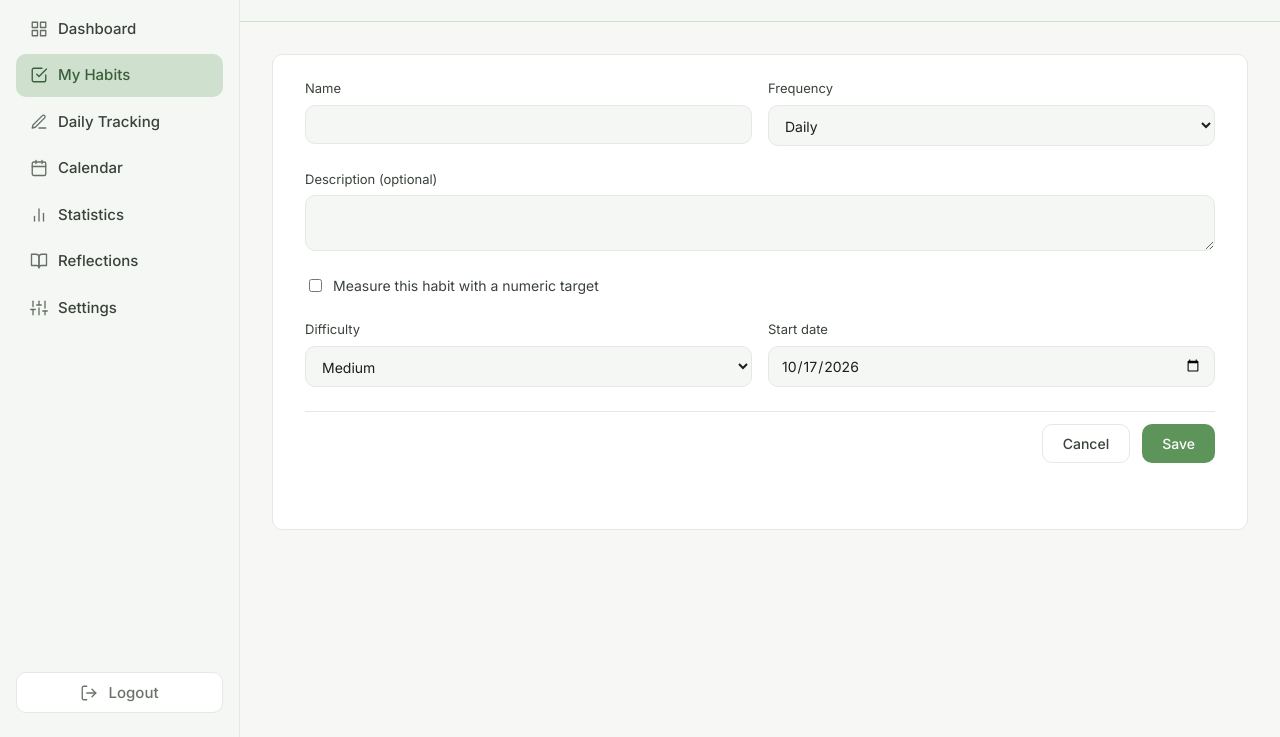
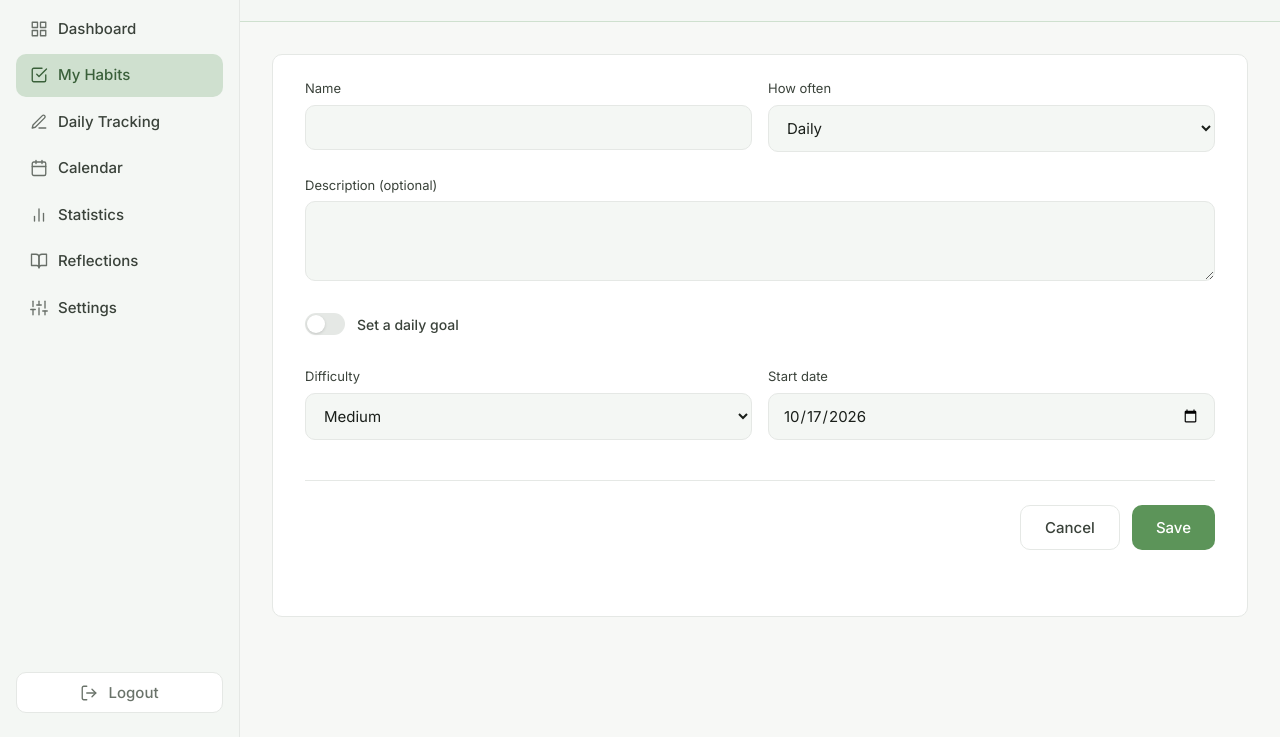
Before and after one commit to Asim-164/HabbitTracker, a website: page frontend/pages/habit-form.html in a window 1280 px wide. Shown: the part 63-800 px from the top of the page. Drawn offline with Linux system fonts and the light colour scheme; sample sign-in values are in the browser's storage.

Commit message:
Polish habit form: toggle switch, larger fields, friendlier labels

```diff
--- a/frontend/css/styles.css
+++ b/frontend/css/styles.css
@@ -2047,3 +2047,95 @@ input, textarea, select {
     color: var(--ink-900);
     font-weight: 500;
 }
+
+/* ---------- Habit Form Polish ---------- */
+.habit-form__toggle {
+    display: inline-flex;
+    align-items: center;
+    gap: var(--space-3);
+    cursor: pointer;
+    user-select: none;
+    padding: var(--space-2) 0;
+}
+
+.habit-form__toggle input[type="checkbox"] {
+    position: absolute;
+    opacity: 0;
+    pointer-events: none;
+}
+
+.toggle-switch {
+    position: relative;
+    width: 40px;
+    height: 22px;
+    background: var(--line);
+    border-radius: 999px;
+    transition: background 0.2s ease;
+    flex-shrink: 0;
+}
+
+.toggle-switch::after {
+    content: "";
+    position: absolute;
+    top: 2px;
+    left: 2px;
+    width: 18px;
+    height: 18px;
+    border-radius: 50%;
+    background: var(--surface);
+    box-shadow: 0 1px 3px rgba(0,0,0,0.15);
+    transition: transform 0.2s ease;
+}
+
+.habit-form__toggle input:checked + .toggle-switch {
+    background: var(--sage-500);
+}
+
+.habit-form__toggle input:checked + .toggle-switch::after {
+    transform: translateX(18px);
+}
+
+.toggle-label {
+    font-size: 14px;
+    color: var(--ink-700);
+    font-weight: 500;
+}
+
+/* Bigger, more comfortable form fields */
+.habit-form__field input,
+.habit-form__field select,
+.habit-form__field textarea {
+    padding: 12px 14px;
+    font-size: 15px;
+    transition: border-color 0.15s ease, background 0.15s ease, box-shadow 0.15s ease;
+}
+
+.habit-form__field input:focus,
+.habit-form__field select:focus,
+.habit-form__field textarea:focus {
+    border-color: var(--sage-400);
+    background: var(--surface);
+    box-shadow: 0 0 0 3px rgba(124, 174, 124, 0.15);
+}
+
+/* Textarea: taller, softer */
+.habit-form__field textarea {
+    min-height: 80px;
+}
+
+/* Section divider before buttons */
+.habit-form__actions {
+    margin-top: var(--space-4);
+    padding-top: var(--space-5);
+}
+
+/* Save button bigger */
+.habit-form__actions .btn-primary {
+    padding: 12px 24px;
+    font-size: 15px;
+}
+
+.habit-form__actions .btn-secondary {
+    padding: 12px 24px;
+    font-size: 15px;
+}
--- a/frontend/pages/habit-form.html
+++ b/frontend/pages/habit-form.html
@@ -76,7 +76,7 @@
                         </label>
 
                         <label class="habit-form__field">
-                            <span>Frequency</span>
+                            <span>How often</span>
                             <select name="frequency">
                                 <option value="Daily">Daily</option>
                                 <option value="Weekly">Weekly</option>
@@ -89,19 +89,20 @@
                         <textarea name="description" rows="2" maxlength="500"></textarea>
                     </label>
 
-                    <label class="habit-form__check">
+                    <label class="habit-form__toggle">
                         <input type="checkbox" id="measurable" name="measurable">
-                        <span>Measure this habit with a numeric target</span>
+                        <span class="toggle-switch"></span>
+                        <span class="toggle-label">Set a daily goal</span>
                     </label>
 
                     <div class="habit-form__row" id="target-row" hidden>
                         <label class="habit-form__field">
-                            <span>Target value</span>
+                            <span>Daily target</span>
                             <input type="number" name="targetValue" min="0" step="1" placeholder="60">
                         </label>
 
                         <label class="habit-form__field">
-                            <span>Unit</span>
+                            <span>Unit (e.g., min, pages)</span>
                             <input type="text" name="unit" maxlength="30" placeholder="minutes">
                         </label>
                     </div>
```
